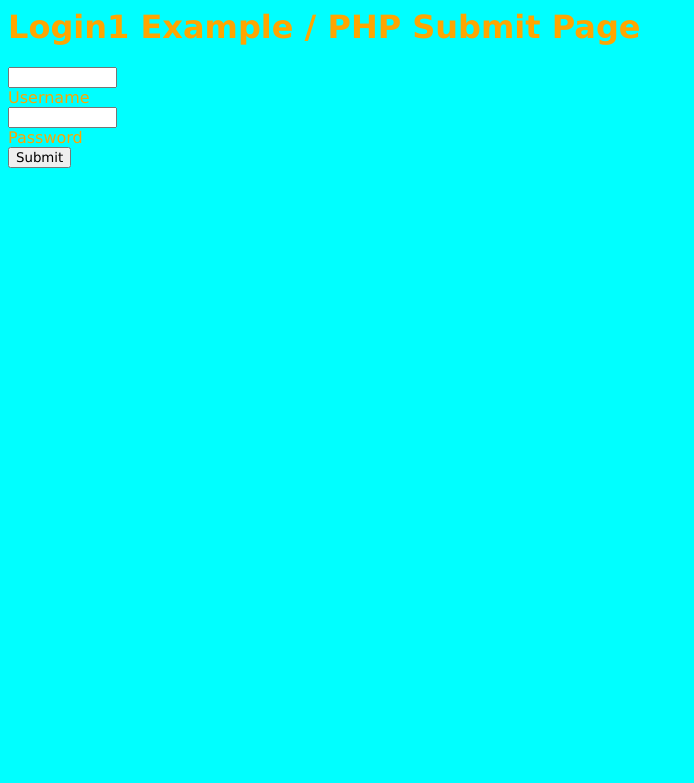
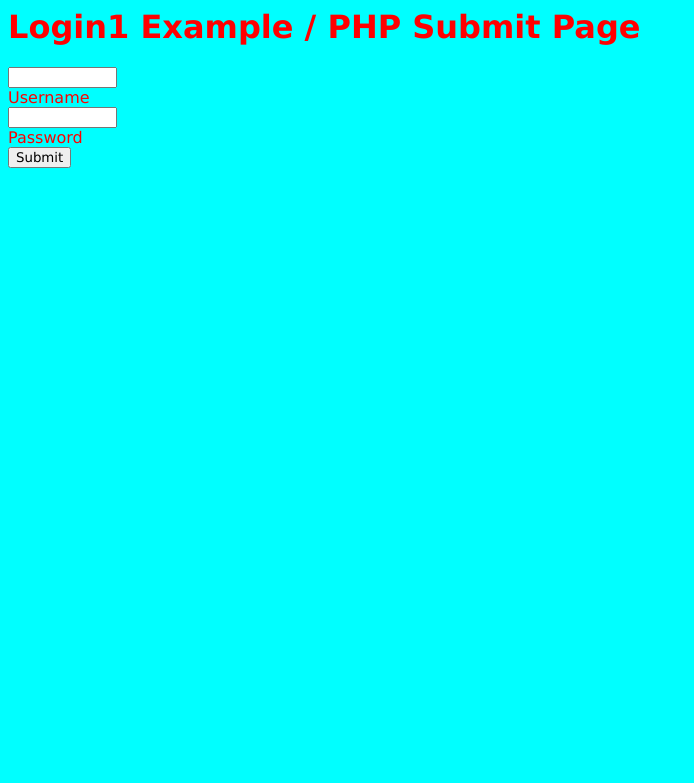
Before and after one commit to abhijeetdebe/NewTask, a PHP site: page / in a window 1280 px wide. Shown: the top 783 px of the page, without its empty margins (0-694 px from the left). Run offline with PHP 8.4, Linux system fonts and the light colour scheme.

Commit message:
Index.php  2nd commit

```diff
--- a/index.php
+++ b/index.php
@@ -4,7 +4,7 @@
 <title>Login1 Example</title>
 <style>
 body  { font-family:Verdana;
-        color:orange;
+        color:red;
         background-color:aqua; }
 input { font-family:Verdana; width="1in"; }
 td    { text-align:center; }
```
